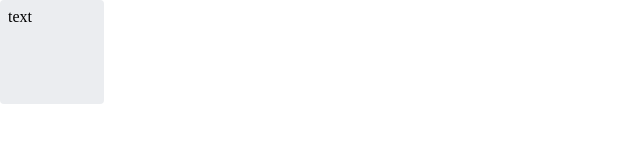
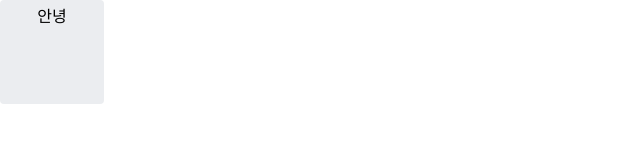
Before and after one commit to JiSop/mandalart-chart, a React (Vite) app: page / in a window 1280 px wide. Shown: the top 160 px of the page, without its empty margins (0-640 px from the left). Built offline with nearby package versions, Linux system fonts and the light colour scheme.

Commit message:
ColorPalette 추가

```diff
--- a/src/components/Square.js
+++ b/src/components/Square.js
@@ -1,26 +1,28 @@
 import React from 'react';
-import styled from 'styled-components';
+import Styled from 'styled-components';
 
-const SquareBlock = styled.div`
+import Color from '../styles/ColorPalette';
+
+const SquareBlock = Styled.div`
   height: 88px;
   width: 88px;
   padding: 8px;
   border: none;
   border-radius: 4px;
-  background-color: #ebedf0;
+  background-color: ${Color.defaultTheme[0]};
   p {
     margin: 0px;
+    text-align: center;
+    /* font-size: 1rem; */
+    /* font-weight: 600; */
+    /* letter-spacing: 1.25px; */
   }
-  /* font-size: 1rem; */
-  /* font-weight: 600; */
-  /* letter-spacing: 1.25px; */
-  /* text-align: center; */
 `;
 
 const Square = () => {
   return (
     <SquareBlock>
-      <p>text</p>
+      <p>안녕</p>
     </SquareBlock>
   );
 };
--- /dev/null
+++ b/src/styles/ColorPalette.js
@@ -0,0 +1,3 @@
+export default {
+  defaultTheme: ['#EBEDF0', '#C6E48B', '#7BC96F'],
+};
```
